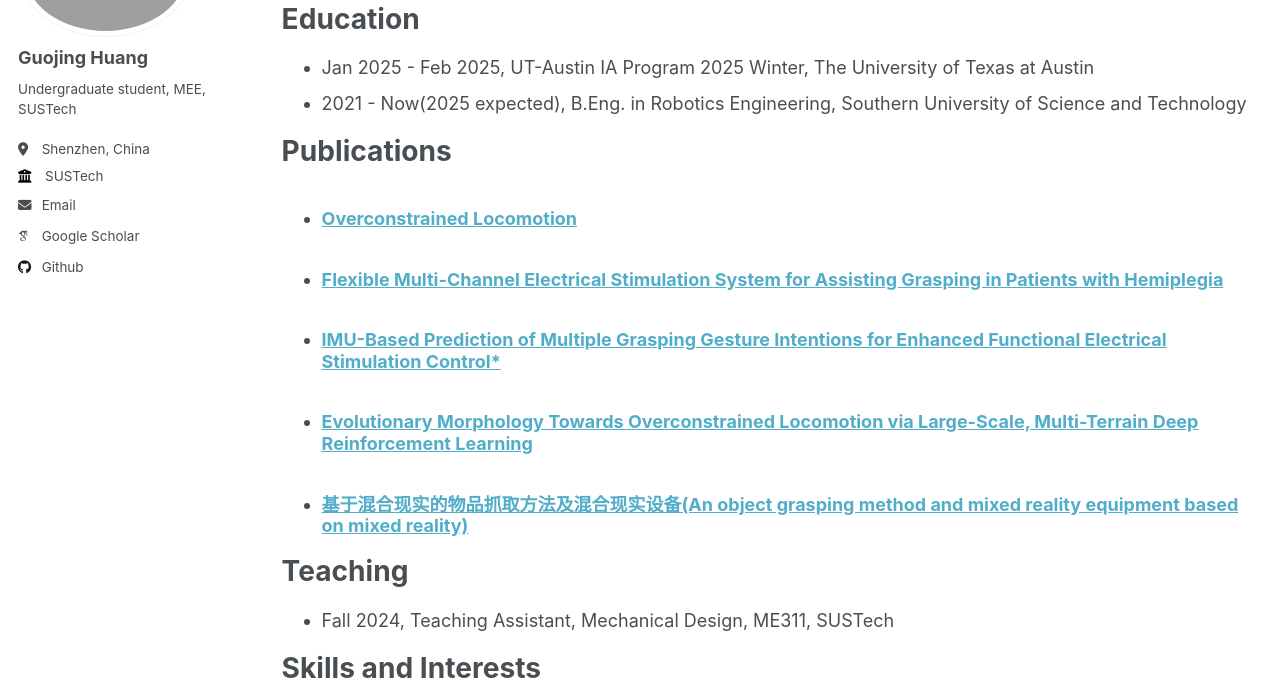
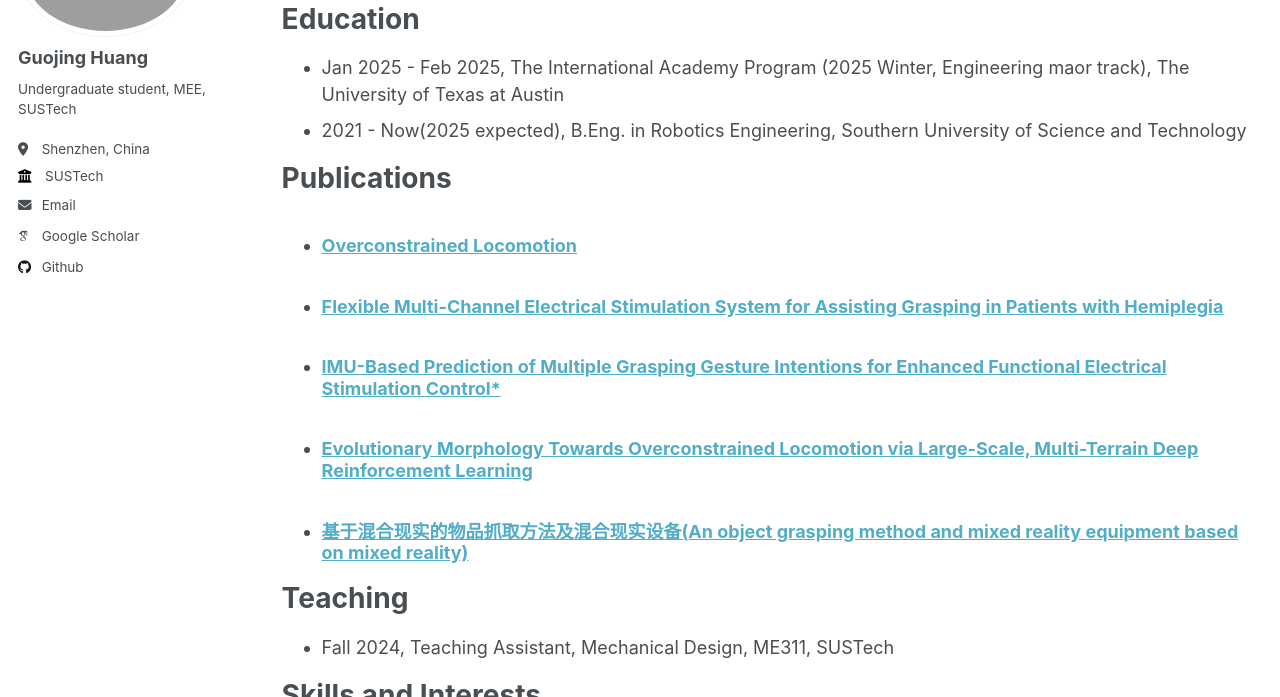
Before and after one commit to Acheng0211/acheng0211.github.io, a Jekyll site: the page built from _pages/cv.md, in a window 1280 px wide and 900 px high, scrolled down 804 px, cut to the strip 203-900 px from the top of the window. Built offline with Jekyll 4.4.1, drawn with Linux system fonts in a browser that asks for light colours; some web fonts are replaced.

Commit message:
update: PDF of CV

```diff
--- a/_pages/cv.md
+++ b/_pages/cv.md
@@ -17,7 +17,7 @@ redirect_from:
 
 Education
 ======
-* Jan 2025 - Feb 2025, UT-Austin IA Program 2025 Winter, The University of Texas at Austin
+* Jan 2025 - Feb 2025, The International Academy Program (2025 Winter, Engineering maor track), The University of Texas at Austin
 * 2021 - Now(2025 expected), B.Eng. in Robotics Engineering, Southern University of Science and Technology
 
 
```
Also changed, not shown: 1 other file.
